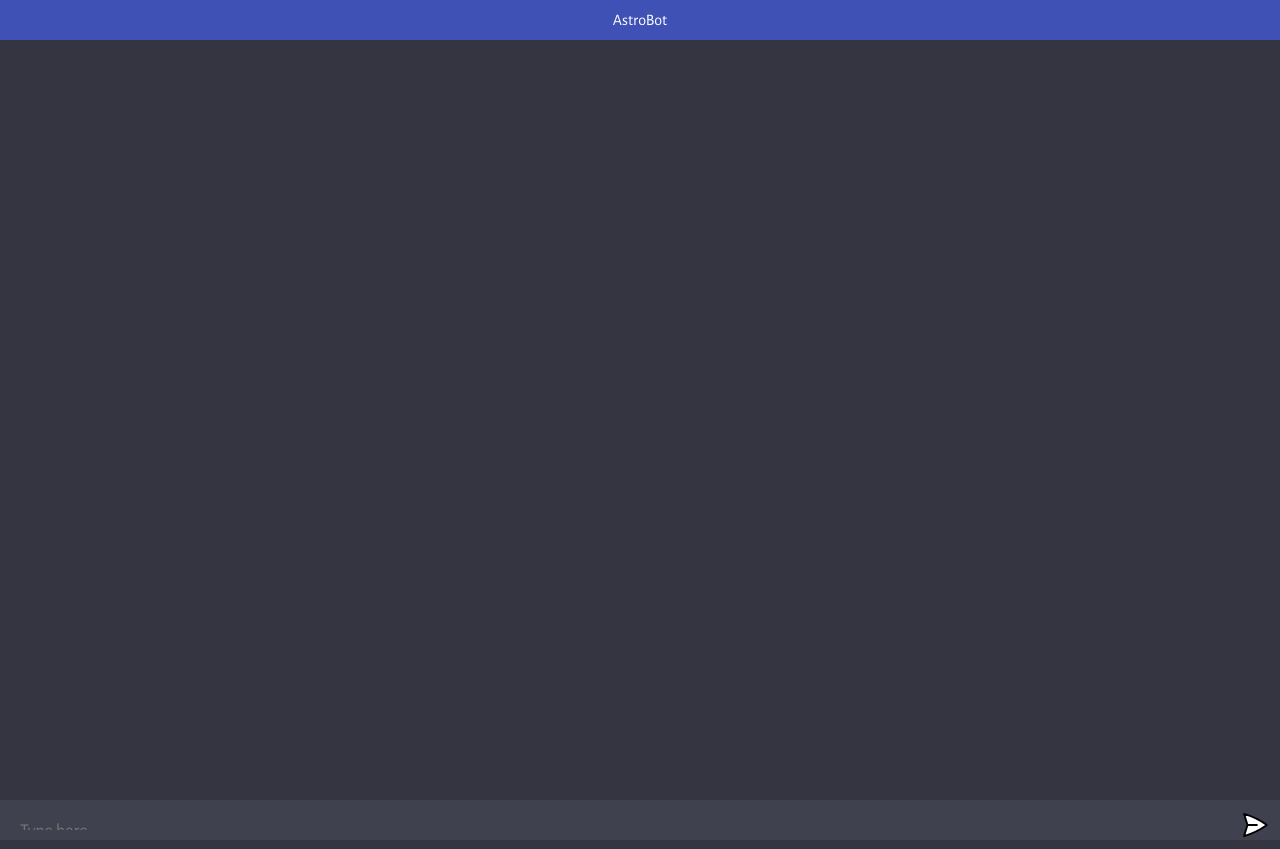
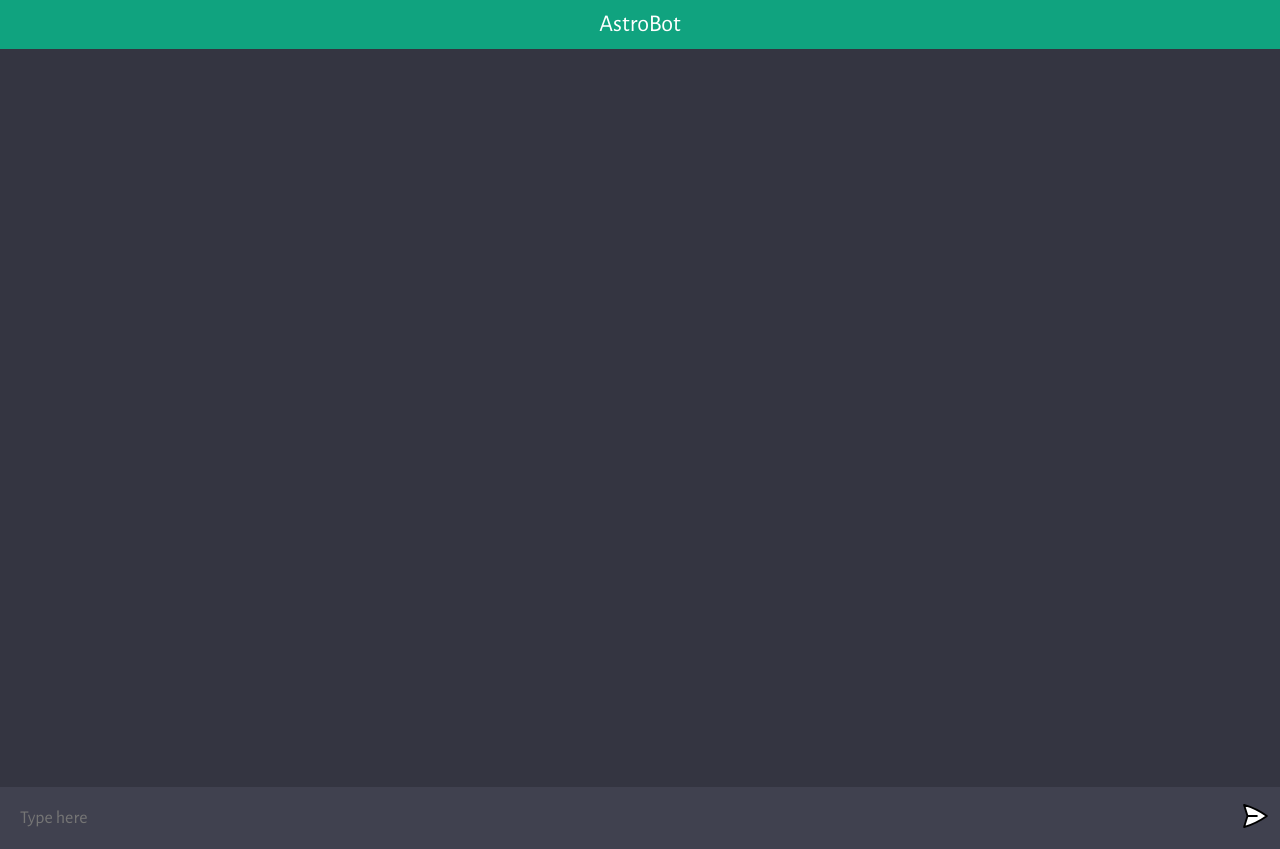
Before and after one commit to creativeisaiah/ai-helper, a website built with Vite: page client/index.html in a window 1280 px wide. Built offline with nearby package versions, Linux system fonts and the light colour scheme.

Commit message:
style changes revert

```diff
--- a/client/style.css
+++ b/client/style.css
@@ -11,26 +11,18 @@ body {
   background: #343541;
 }
 
-body, html {
-  height: 100%;
-  margin: 0;
-}
-
 #banner {
-  height: 5vh; /* Adjust this value as necessary */
-  background-color: #3f51b5;
-  color: #ffffff;
-  display: flex;
-  justify-content: center;
-  align-items: center;
+  width: 100%;
+  padding: 10px 0;
+  background-color: #10a37f; /* Adjust the color as per your requirement */
+  color: #ffffff; /* Adjust the color as per your requirement */
   text-align: center;
+  font-size: 24px;
 }
 
 #app {
   width: 100vw;
   height: 100vh;
-  max-height: 100vh;
-  overflow: hidden;
   background: #343541;
 
   display: flex;
@@ -42,8 +34,8 @@ body, html {
 #chat_container {
   flex: 1;
   width: 100%;
-  height: 80vh;
-  overflow-y: auto;
+  height: 100%;
+  overflow-y: scroll;
 
   display: flex;
   flex-direction: column;
@@ -132,7 +124,6 @@ body, html {
 form {
   width: 100%;
   max-width: 1280px;
-  height: 5vh;
   margin: 0 auto;
   padding: 10px;
   background: #40414F;
```
